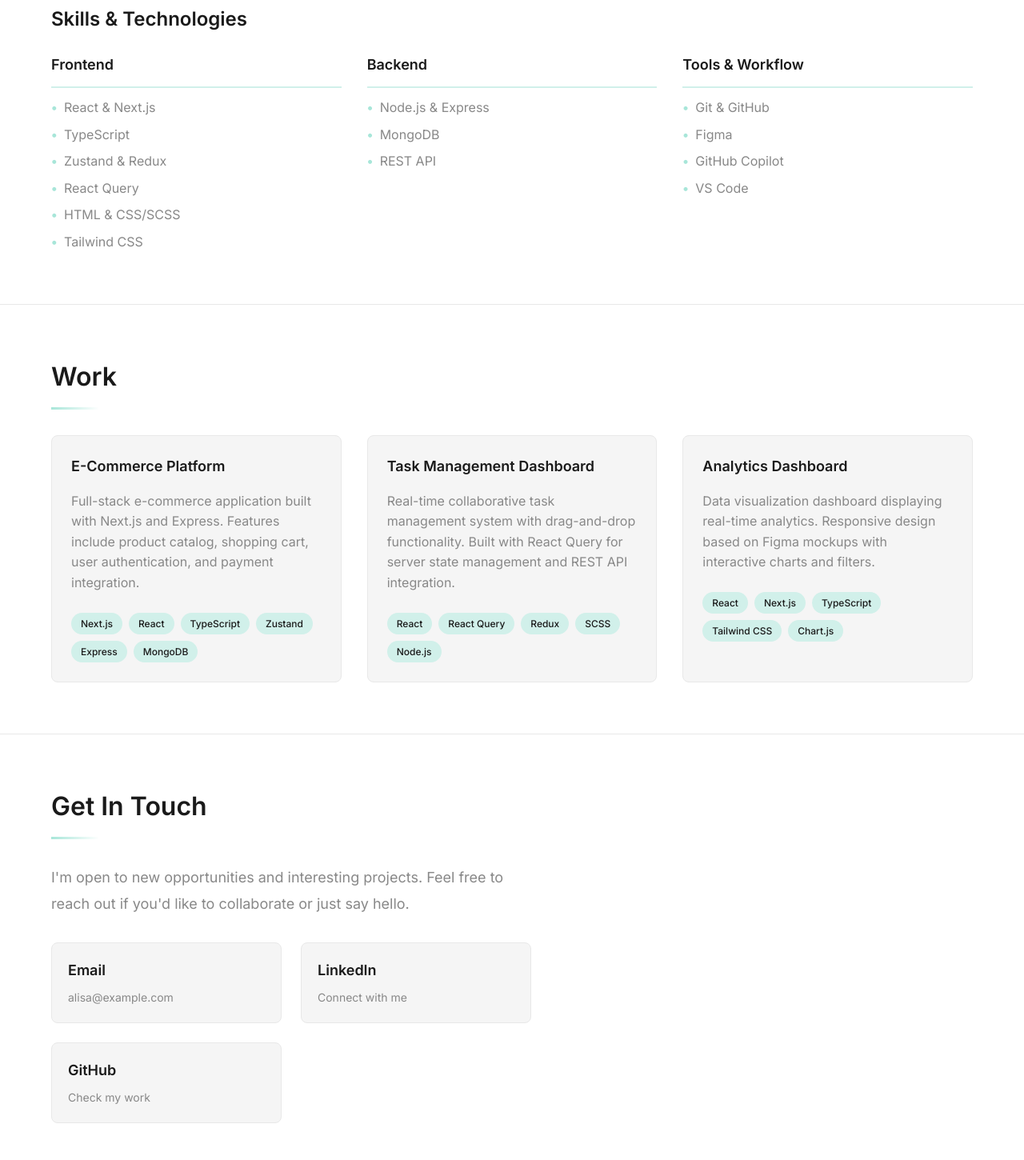
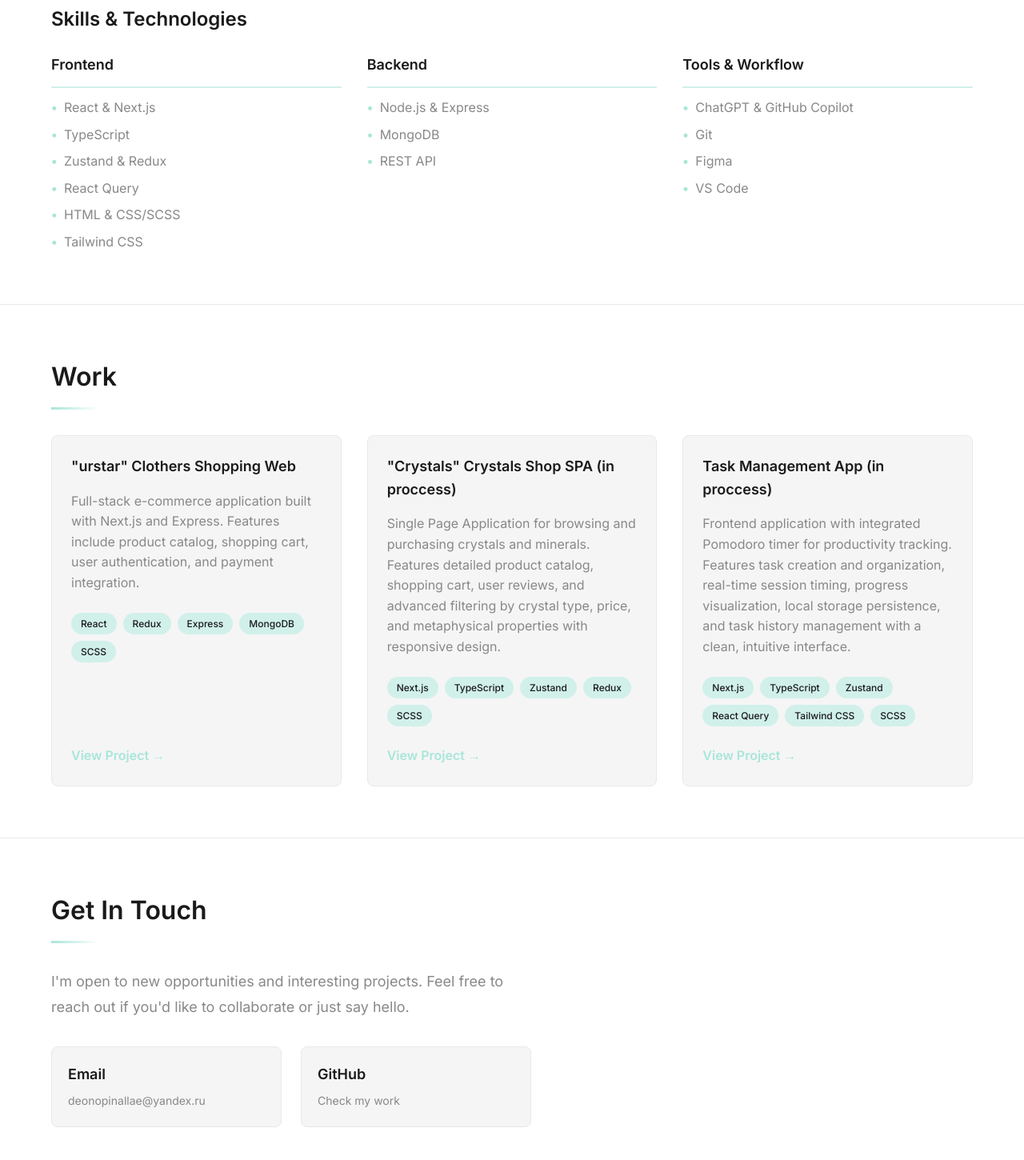
Before and after one commit to deonopinallae/deonopinallae-portfolio, a Next.js app: page / in a window 1280 px wide. Shown: the part 1160-2610 px from the top of the page at 80% size. Built offline with nearby package versions, Linux system fonts and the light colour scheme.

Commit message:
refactor: folder sorting and web information editing

```diff
--- a/src/app/(private)/layout.tsx
+++ /dev/null
@@ -1,9 +0,0 @@
-import type { PropsWithChildren } from 'react'
-
-export default function Layout({ children }: PropsWithChildren<unknown>) {
-	return (
-		<>
-			{children}
-		</>
-	)
-}
--- a/src/features/portfolio/ui/about-section.tsx
+++ b/src/features/portfolio/ui/about-section/about-section.tsx
@@ -41,9 +41,9 @@ export default function AboutSection() {
             <div className={styles.skillCategory}>
               <h4>Tools & Workflow</h4>
               <ul>
-                <li>Git & GitHub</li>
+                <li>ChatGPT & GitHub Copilot</li>
+                <li>Git</li>
                 <li>Figma</li>
-                <li>GitHub Copilot</li>
                 <li>VS Code</li>
               </ul>
             </div>
--- a/src/features/portfolio/ui/contact-section.tsx
+++ b/src/features/portfolio/ui/contact-section/contact-section.tsx
@@ -1,3 +1,4 @@
+import Link from 'next/link';
 import { Section } from '@/shared/ui/layout/section';
 import styles from './contact-section.module.scss';
 
@@ -10,24 +11,19 @@ export default function ContactSection() {
         </p>
 
         <div className={styles.contactMethods}>
-          <a href="mailto:alisa@example.com" className={styles.contactCard}>
+          <Link href="deonopinallae@yandex.ru" target="_blank" rel="noopener noreferrer" className={styles.contactCard}>
             <h3>Email</h3>
-            <p>alisa@example.com</p>
-          </a>
+            <p>deonopinallae@yandex.ru</p>
+          </Link>
 
-          <a href="https://linkedin.com" target="_blank" rel="noopener noreferrer" className={styles.contactCard}>
-            <h3>LinkedIn</h3>
-            <p>Connect with me</p>
-          </a>
-
-          <a href="https://github.com" target="_blank" rel="noopener noreferrer" className={styles.contactCard}>
+          <Link href="https://github.com/deonopinallae" target="_blank" rel="noopener noreferrer" className={styles.contactCard}>
             <h3>GitHub</h3>
             <p>Check my work</p>
-          </a>
+          </Link>
         </div>
 
         <div className={styles.cta}>
-          <a href="mailto:alisa@example.com" className={styles.button}>
+          <a href="deonopinallae@yandex.ru" target="_blank" rel="noopener noreferrer" className={styles.button}>
             Send Me an Email
           </a>
         </div>
--- a/src/features/portfolio/ui/hero-section.tsx
+++ b/src/features/portfolio/ui/hero-section/hero-section.tsx
@@ -1,3 +1,4 @@
+import Link from 'next/link';
 import styles from './hero-section.module.scss';
 
 export default function HeroSection() {
@@ -12,13 +13,13 @@ export default function HeroSection() {
             Frontend Developer crafting elegant digital experiences
           </p>
           <p className={styles.description}>
-            I build responsive, performant web applications with React and Next.js.
+            I build responsive, performant web applications with Next.js.
             Passionate about clean code, user experience, and minimalist design.
           </p>
           <div className={styles.cta}>
-            <a href="#work" className={styles.button}>
+            <Link href="#work" className={styles.button}>
               View My Work
-            </a>
+            </Link>
           </div>
         </div>
       </div>
--- a/src/features/portfolio/ui/work-section.tsx
+++ b/src/features/portfolio/ui/work-section/work-section.tsx
@@ -1,5 +1,6 @@
 import { Section } from '@/shared/ui/layout/section';
 import styles from './work-section.module.scss';
+import Link from 'next/link';
 
 interface Project {
   id: number;
@@ -12,24 +13,24 @@ interface Project {
 const projects: Project[] = [
   {
     id: 1,
-    title: 'E-Commerce Platform',
+    title: '"urstar" Clothers Shopping Web',
     description: 'Full-stack e-commerce application built with Next.js and Express. Features include product catalog, shopping cart, user authentication, and payment integration.',
-    tech: ['Next.js', 'React', 'TypeScript', 'Zustand', 'Express', 'MongoDB'],
-    link: '#',
+    tech: ['React', 'Redux', 'Express', 'MongoDB', 'SCSS'],
+    link: 'https://github.com/deonopinallae/urstar-frontend',
   },
   {
     id: 2,
-    title: 'Task Management Dashboard',
-    description: 'Real-time collaborative task management system with drag-and-drop functionality. Built with React Query for server state management and REST API integration.',
-    tech: ['React', 'React Query', 'Redux', 'SCSS', 'Node.js'],
-    link: '#',
+    title: '"Crystals" Crystals Shop SPA (in proccess)',
+    description: 'Single Page Application for browsing and purchasing crystals and minerals. Features detailed product catalog, shopping cart, user reviews, and advanced filtering by crystal type, price, and metaphysical properties with responsive design.',
+    tech: ['Next.js', 'TypeScript', 'Zustand', 'Redux', 'SCSS'],
+    link: 'https://github.com/deonopinallae/crystals',
   },
   {
     id: 3,
-    title: 'Analytics Dashboard',
-    description: 'Data visualization dashboard displaying real-time analytics. Responsive design based on Figma mockups with interactive charts and filters.',
-    tech: ['React', 'Next.js', 'TypeScript', 'Tailwind CSS', 'Chart.js'],
-    link: '#',
+    title: 'Task Management App (in proccess)',
+    description: 'Frontend application with integrated Pomodoro timer for productivity tracking. Features task creation and organization, real-time session timing, progress visualization, local storage persistence, and task history management with a clean, intuitive interface.',
+    tech: ['Next.js', 'TypeScript', 'Zustand', 'React Query', 'Tailwind CSS', 'SCSS'],
+    link: 'https://github.com/deonopinallae/task-sync-frontend',
   },
 ];
 
@@ -51,9 +52,9 @@ export default function WorkSection() {
               </div>
             </div>
             {project.link && project.link !== '#' && (
-              <a href={project.link} className={styles.projectLink}>
+              <Link href={project.link} target="_blank" rel="noopener noreferrer" className={styles.projectLink}>
                 View Project →
-              </a>
+              </Link>
             )}
           </div>
         ))}
--- a/src/shared/ui/layout/footer/footer.tsx
+++ b/src/shared/ui/layout/footer/footer.tsx
@@ -1,3 +1,4 @@
+import Link from 'next/link';
 import styles from './styles.module.scss'
 
 export const Footer = () => {
@@ -11,13 +12,13 @@ export const Footer = () => {
 						© {currentYear} Tishchenko Alisa. All rights reserved.
 					</p>
 					<div className={styles.links}>
-						<a href="https://github.com" target="_blank" rel="noopener noreferrer" className={styles.link}>
+						<Link href="https://github.com" target="_blank" rel="noopener noreferrer" className={styles.link}>
 							GitHub
-						</a>
-						<a href="https://linkedin.com" target="_blank" rel="noopener noreferrer" className={styles.link}>
+						</Link>
+						<Link href="https://linkedin.com" target="_blank" rel="noopener noreferrer" className={styles.link}>
 							LinkedIn
-						</a>
-						<a href="mailto:alisa@example.com" className={styles.link}>
+						</Link>
+						<a href="mailto:alisa@example.com" target="_blank" rel="noopener noreferrer" className={styles.link}>
 							Email
 						</a>
 					</div>
--- a/src/shared/ui/layout/header/header.tsx
+++ b/src/shared/ui/layout/header/header.tsx
@@ -6,7 +6,7 @@ export const Header = () => {
     <header className={styles.header}>
       <div className={styles.container}>
         <Link href="/" className={styles.logo}>
-          <span className={styles.name}>Alisa</span>
+          <span className={styles.name}>Alisa Tishchenko</span>
         </Link>
 
         <nav className={styles.nav}>
```
Also changed, not shown: src/app/(home)/page.tsx (renamed from src/app/(private)/(home)/page.tsx, +4 -4 lines), src/features/portfolio/ui/about-section/about-section.module.scss (renamed from src/features/portfolio/ui/about-section.module.scss), src/features/portfolio/ui/contact-section/contact-section.module.scss (renamed from src/features/portfolio/ui/contact-section.module.scss), src/features/portfolio/ui/hero-section/hero-section.module.scss (renamed from src/features/portfolio/ui/hero-section.module.scss), src/features/portfolio/ui/work-section/work-section.module.scss (renamed from src/features/portfolio/ui/work-section.module.scss).
